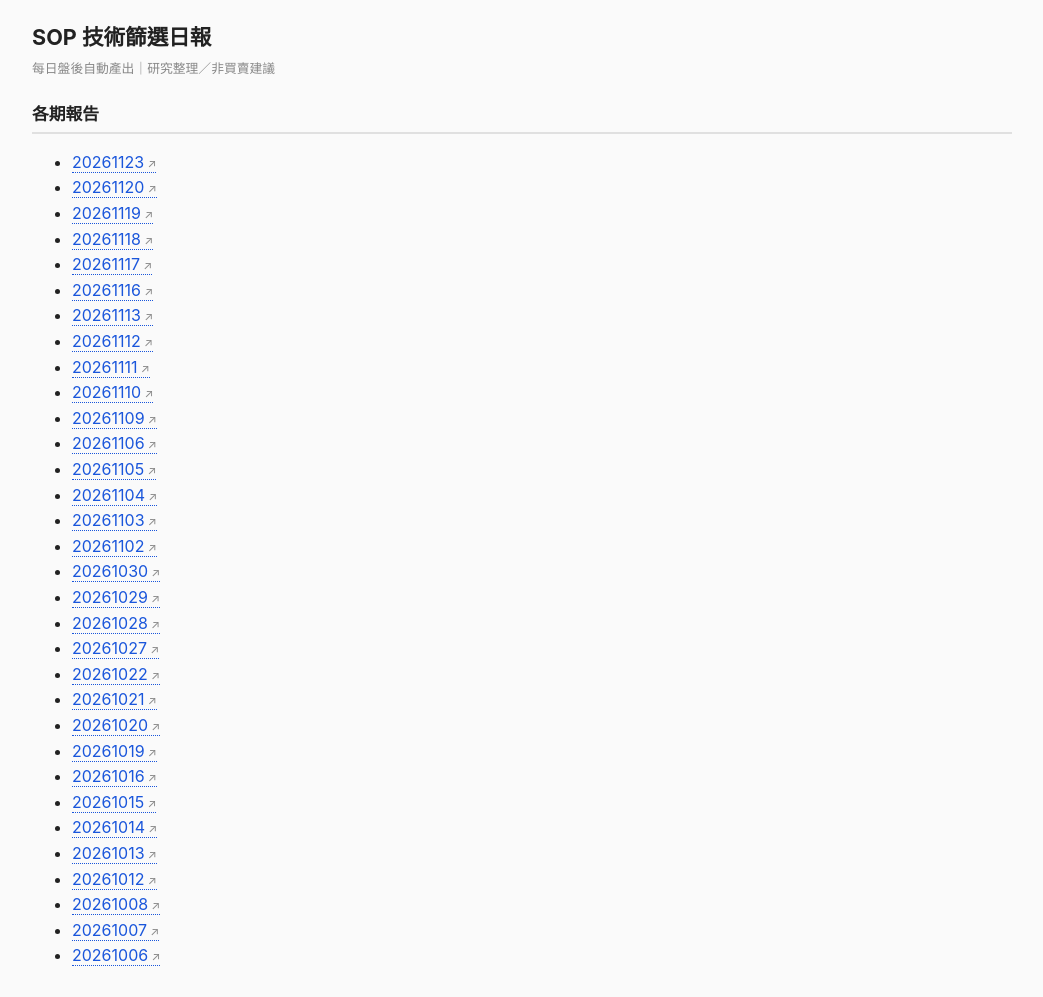
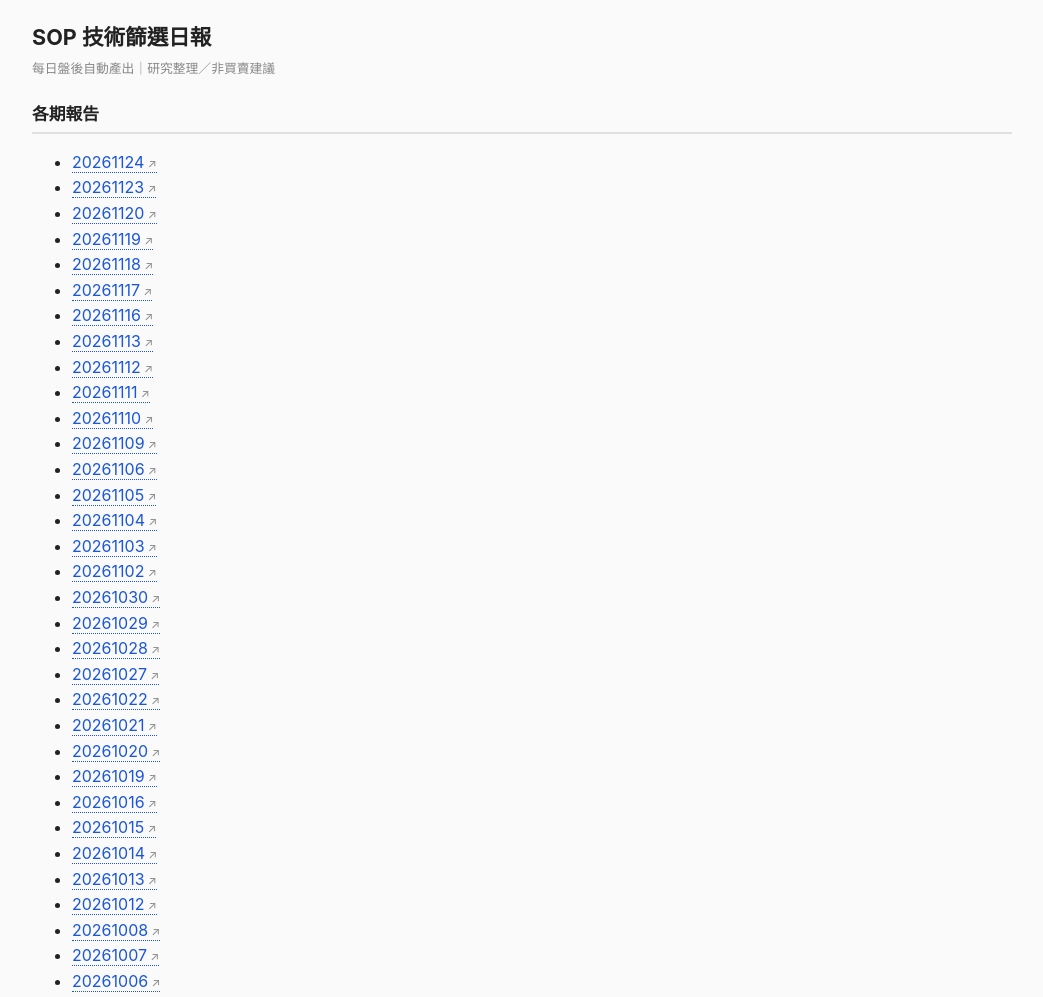
Before and after one commit to MasonLee3721/sop-daily, a plain HTML site: page index.html in a window 1280 px wide. Shown: the whole page, without its empty margins (118-1161 px from the left). Drawn offline with Linux system fonts and the light colour scheme.

Commit message:
SOP 日報 20261124 (2/35)

```diff
--- a/index.html
+++ b/index.html
@@ -20,6 +20,7 @@ a.tk:hover{color:#c0392b;border-bottom-style:solid}a.tk::after{content:" ↗";fo
 .tag{display:inline-block;font-size:.72rem;padding:1px 8px;border-radius:10px;background:#dcfce7;color:#166534;font-weight:700}
 .tag.t2{background:#eff6ff;color:#1d4ed8}</style></head><body>
 <h1>SOP 技術篩選日報</h1><p class="meta">每日盤後自動產出｜研究整理／非買賣建議</p><h2>各期報告</h2><ul>
+<li><a class="tk" href="reports/20261124/REPORT.html">20261124</a></li>
 <li><a class="tk" href="reports/20261123/REPORT.html">20261123</a></li>
 <li><a class="tk" href="reports/20261120/REPORT.html">20261120</a></li>
 <li><a class="tk" href="reports/20261119/REPORT.html">20261119</a></li>
```
